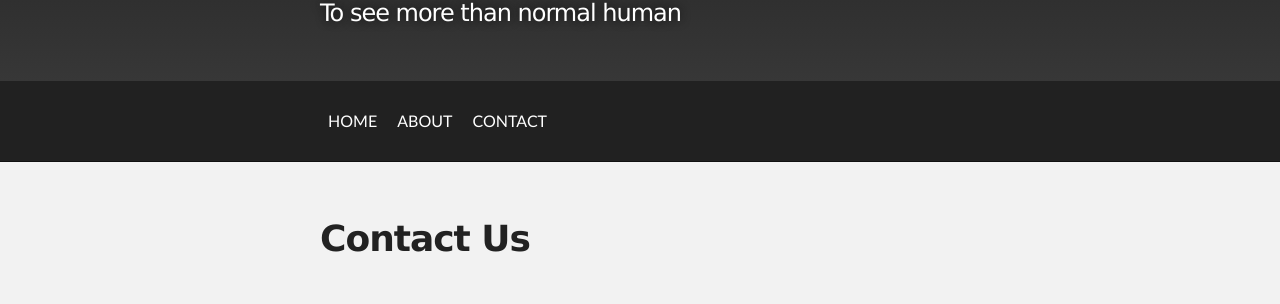
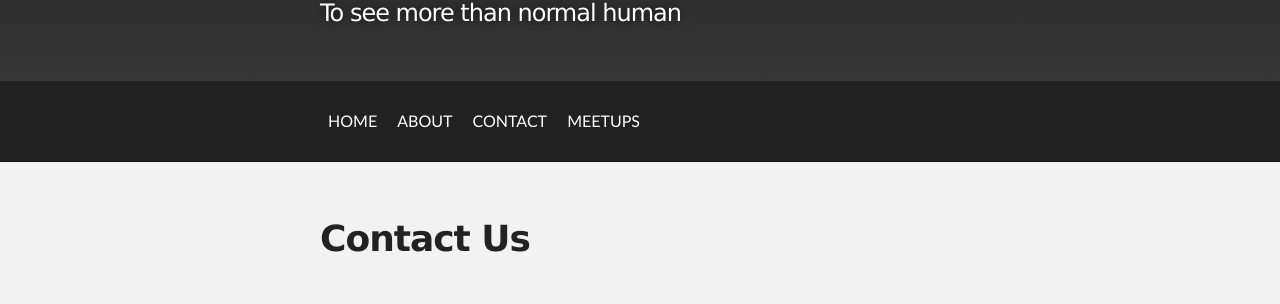
Before and after one commit to IEM-Computer-Vision/IEM-Computer-Vision.github.io, a Jekyll site: the page built from pages/contact.html, in a window 1280 px wide. Shown: the part 165-469 px from the top of the page. Built offline with Jekyll 4.4.1, drawn with Linux system fonts in a browser that asks for light colours.

Commit message:
Update pages.yml

```diff
--- a/_data/pages.yml
+++ b/_data/pages.yml
@@ -6,3 +6,6 @@
 
 - title: contact
   url: contact
+
+- title: meetups
+  url: https://iem-computer-vision.github.io/Meetups/
```
